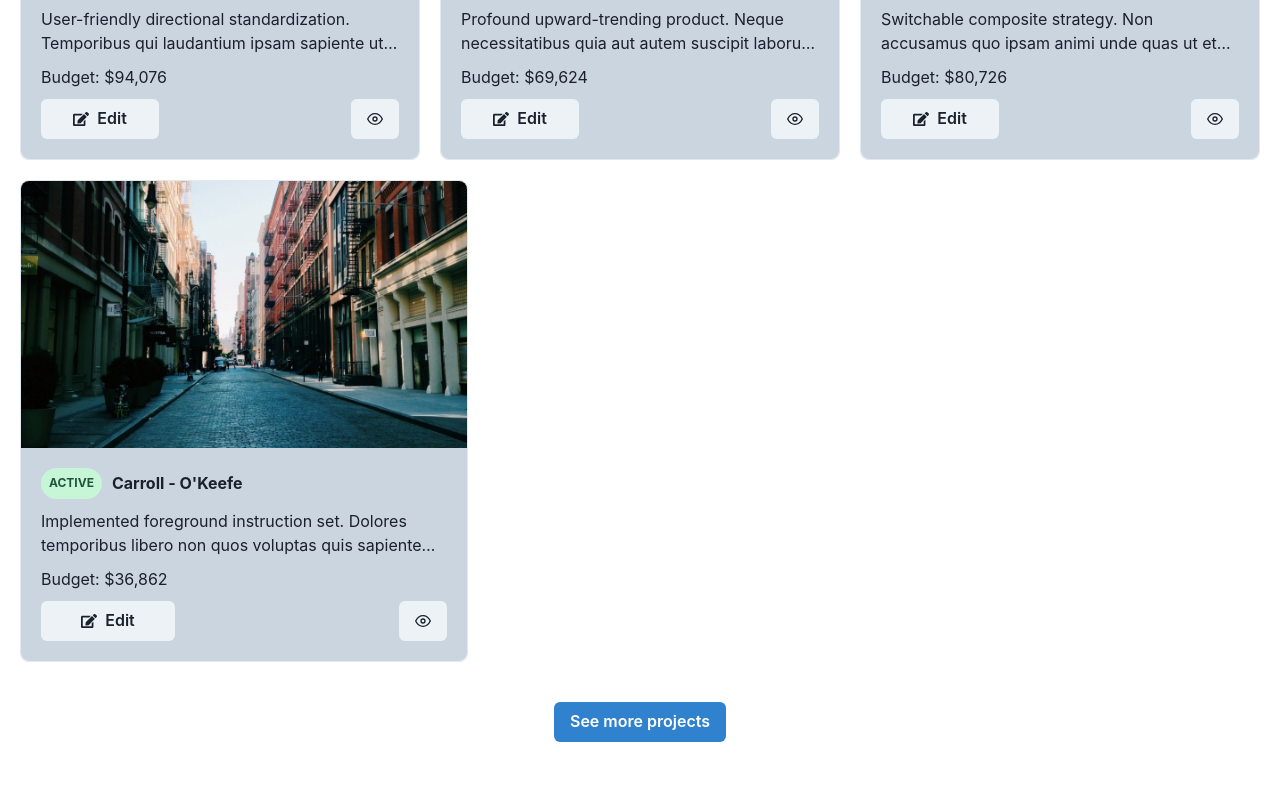
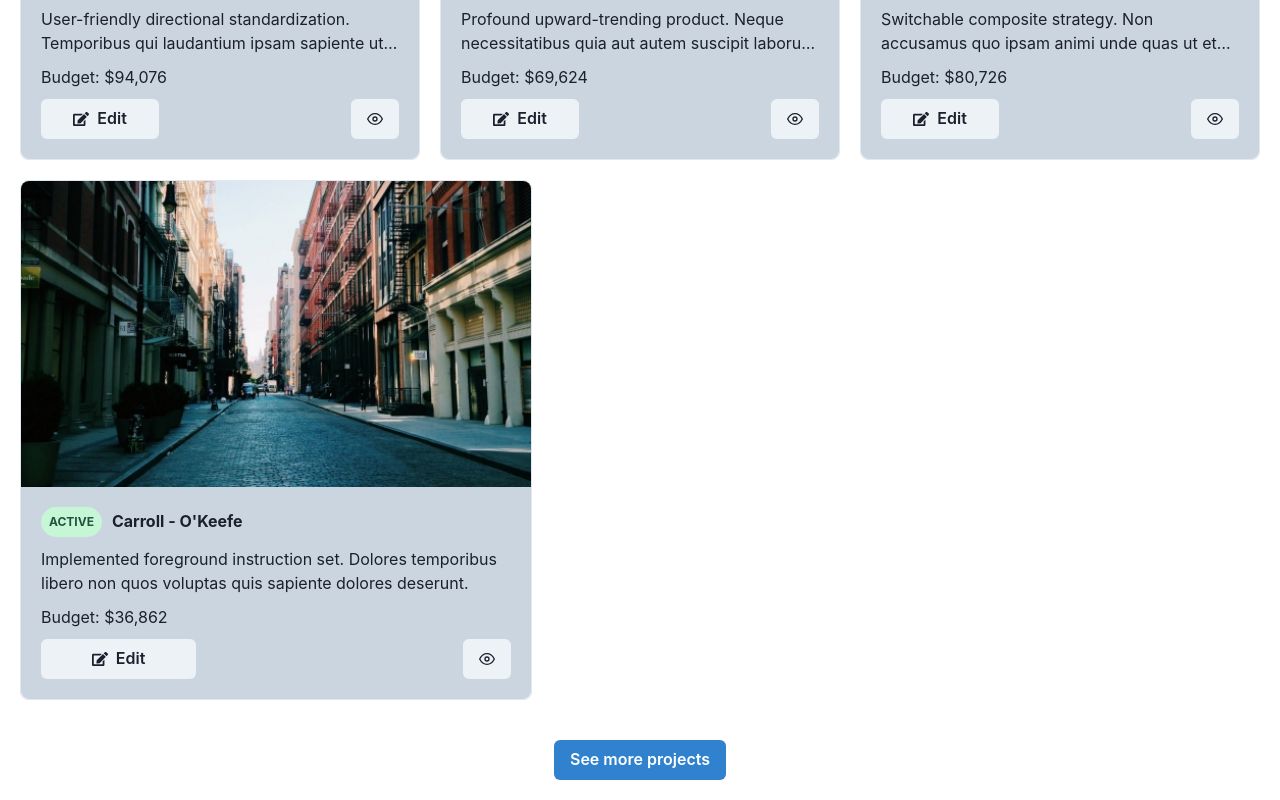
Before and after one commit to zakmayfield/project-manager, a React (Create React App) app: page /projects in a window 1280 px wide. Shown: the part 1676-2476 px from the top of the page. Before the commit the page ends 2438 px from the top, so only its background shows below. Built offline with nearby package versions, Linux system fonts and the light colour scheme; data requests are answered from the project's data file.

Commit message:
updated max w of cards for better responsiveness

```diff
--- a/src/projects/ProjectCard.tsx
+++ b/src/projects/ProjectCard.tsx
@@ -34,7 +34,7 @@ function ProjectCard({ project, onEdit }: ProjectCardProps) {
         bg='gray.300'
         p='5'
         flex='1'
-        // flex will tell each item to take up 100 percent of the space it has on it's row, this means any cards that are smaller will retain the same height dimensions as the rest of the cards
+        // flex will tell each description to take up 100 percent of the space it has on it's row, this means any cards that are smaller will retain the same height dimensions as the rest of the cards
         justifyContent='space-around'
         borderBottomRadius='lg'
       >
--- a/src/projects/ProjectList.tsx
+++ b/src/projects/ProjectList.tsx
@@ -32,8 +32,8 @@ function ProjectList({ projects, onSave }: ProjectListProps) {
       p='5'
     >
       {projects.map((project) => (
-        <Flex key={project.id} flex='1' minW='xs' maxW='md'>
-          {/* The last projects being rendered are larger than the rest - this should be updated */}
+        <Flex key={project.id} flex='1' minW='xs' maxW='lg'>
+          {/* setting flex='1' here will tell the item to grow to 100% of it's available space (until maxW is reached then it pops a new item onto the same row). This allows the card's to have responsive styling */}
           {project === projectToEdit ? (
             <ProjectForm
               key={project.id}
```
